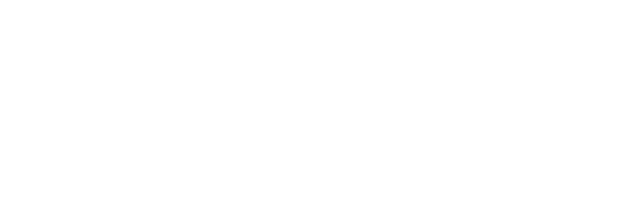
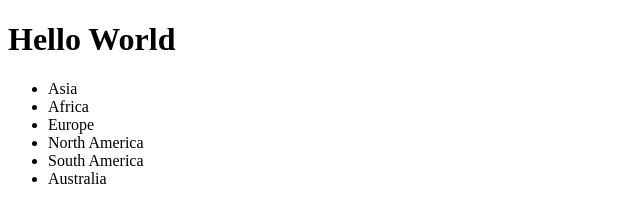
Before and after one commit to Kal3ab/github-demogo1, a plain HTML site: page index.html in a window 1280 px wide. Shown: the whole page, without its empty margins (0-640 px from the left). Drawn offline with Linux system fonts and the light colour scheme.

Commit message:
add_continents

```diff
--- a/index.html
+++ b/index.html
@@ -7,6 +7,14 @@
     <title>Document</title>
 </head>
 <body>
-
+    <h1>Hello World </h1>
+    <ul>
+        <li>Asia</li>
+        <li>Africa</li>
+        <li>Europe</li>
+        <li>North America</li>
+        <li>South America</li>
+        <li>Australia</li>
+    </ul>
 </body>
 </html>
```
